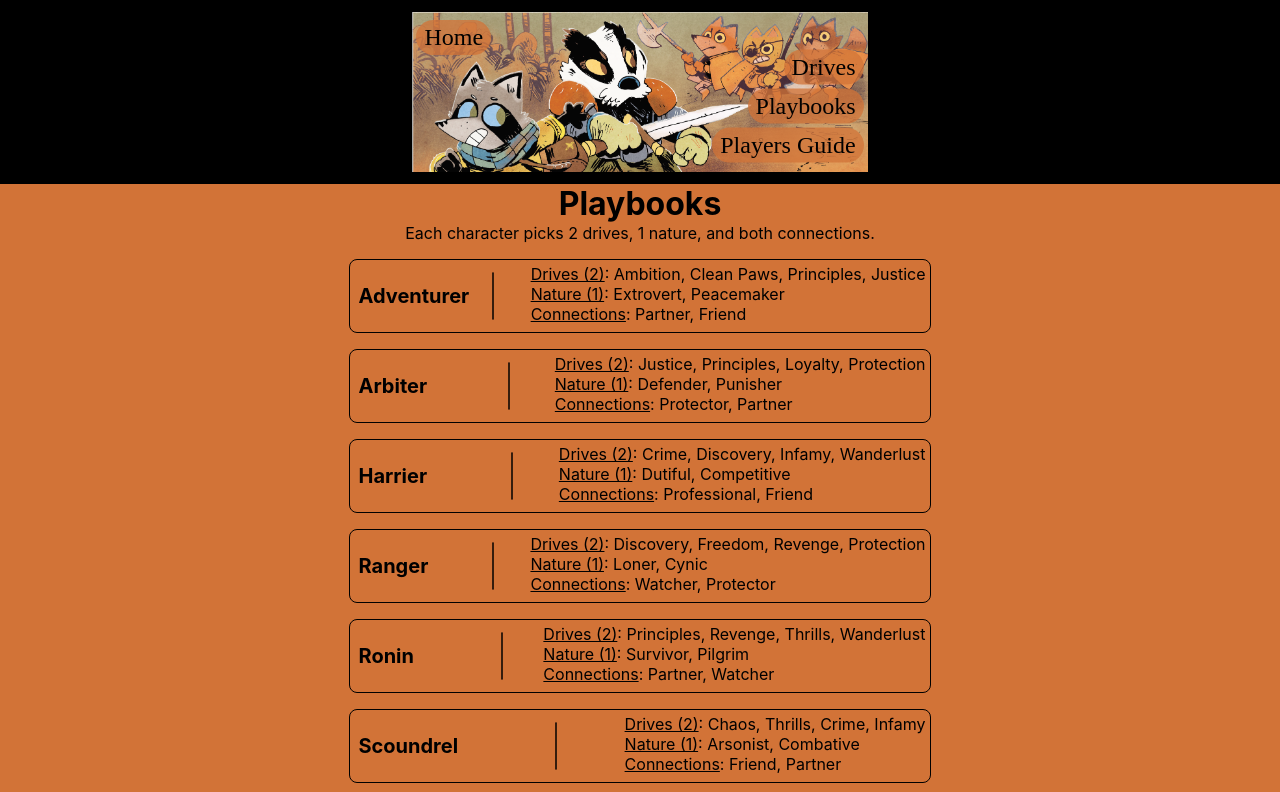
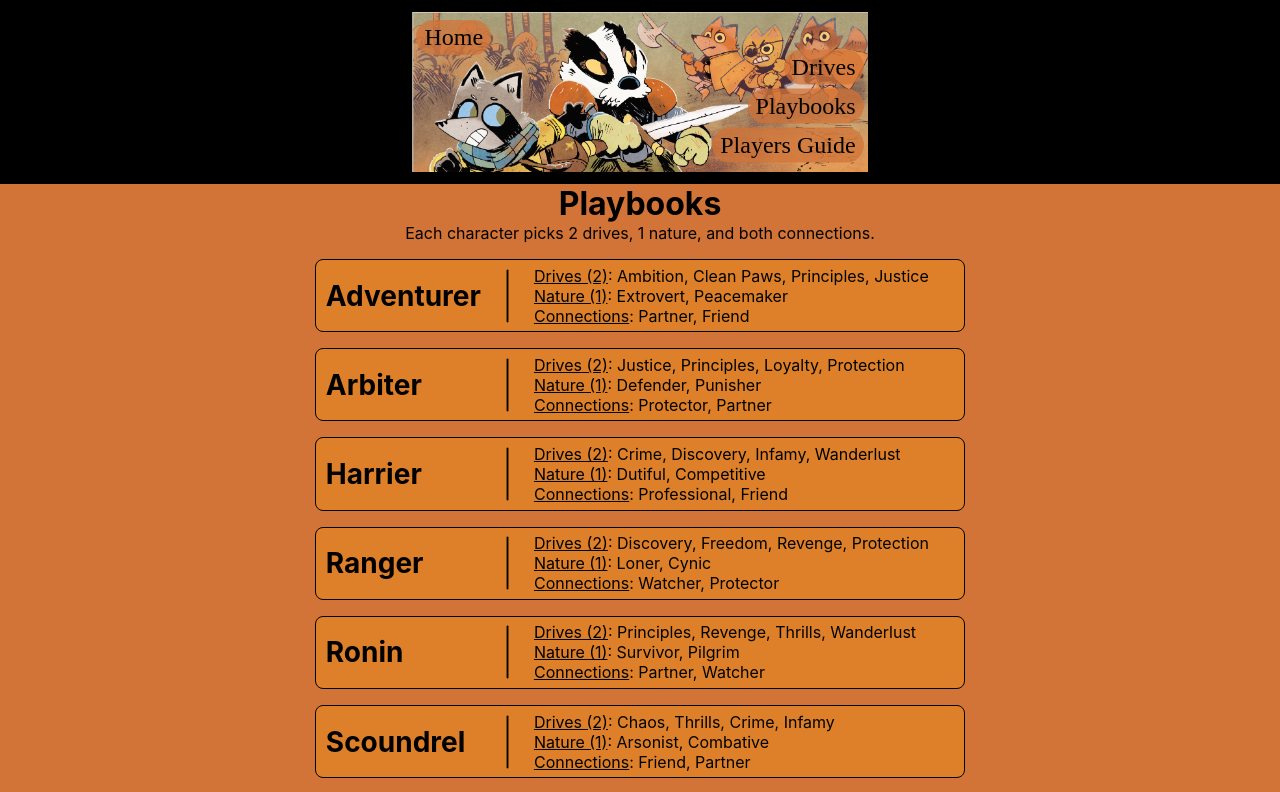
Before and after one commit to franco-ortega/root-rpg, a Next.js app: page /playbooks in a window 1280 px wide. Shown: the top 792 px of the page. Built offline with nearby package versions, Linux system fonts and the light colour scheme.

Commit message:
fine tune Playbook and PlaybookList styles

```diff
--- a/components/playbooks/Playbook.module.scss
+++ b/components/playbooks/Playbook.module.scss
@@ -4,7 +4,9 @@
   border: solid 0.1rem black;
   border-radius: 0.5rem;
 
-  width: 90%;
+  background-color: hsl(39, 100%, 50%, 0.25);
+
+  width: 100%;
   margin-inline: auto;
   padding: 0.25rem;
 
@@ -15,11 +17,11 @@
   h2,
   ul {
     padding-left: 0.25rem;
-    // background-color: lavender;
   }
 
   hr {
-    border: solid 0.075rem hsl(0, 0%, 0%, 0.75);
+    background-color: hsl(0, 0%, 0%);
+    border: solid 0.05rem hsl(0, 0%, 0%, 0.75);
     border-radius: 0.5rem;
   }
 
@@ -34,22 +36,23 @@
   }
 
   @include media-query(tablet) {
-    // background-color: pink;
-    width: 100%;
+    padding: 0.35rem;
+
     display: grid;
-    grid-template-columns: 2fr 1fr auto;
-
+    grid-template-columns: 3fr 1fr 8fr;
     align-items: center;
-    justify-content: flex-start;
 
     hr {
       transform: rotate(90deg);
-      width: 3rem;
+      border: solid 0.05rem hsl(0, 0%, 0%, 0.75);
+    }
+
+    h2 {
+      font-size: 1.75rem;
     }
 
     ul {
-      // background-color: red;
-      // display: grid;
+      padding: 0;
     }
   }
 }
--- a/components/playbooks/PlaybookList.module.scss
+++ b/components/playbooks/PlaybookList.module.scss
@@ -1,5 +1,6 @@
 .PlaybookList {
   width: fit-content;
+  max-width: 90%;
   margin-inline: auto;
 
   & > ul {
```
